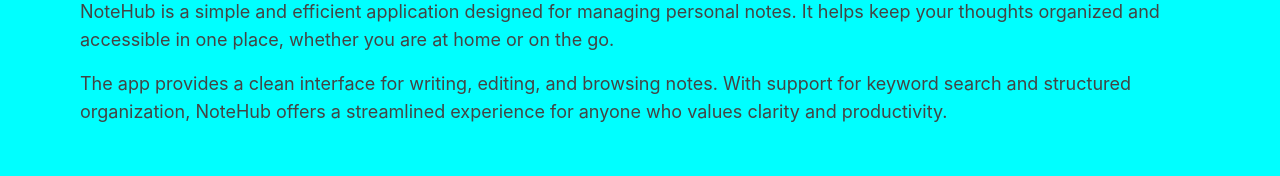
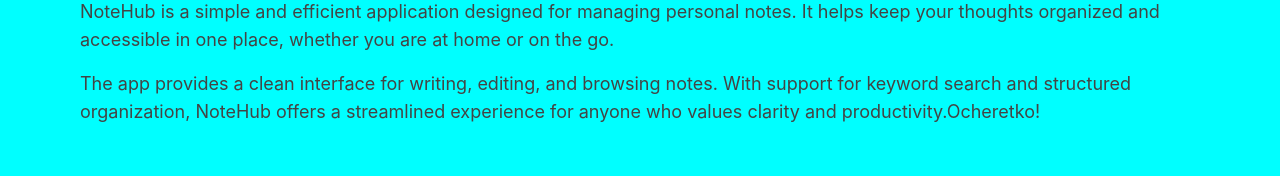
Before and after one commit to Ocheretko1992/08-zustand, a Next.js app: page / in a window 1280 px wide. Shown: the part 217-393 px from the top of the page. Built offline with nearby package versions, Linux system fonts and the light colour scheme.

Commit message:
add last name

```diff
--- a/app/page.tsx
+++ b/app/page.tsx
@@ -13,7 +13,7 @@
           The app provides a clean interface for writing, editing, and browsing
           notes. With support for keyword search and structured organization,
           NoteHub offers a streamlined experience for anyone who values clarity
-          and productivity.
+          and productivity.Ocheretko!
         </p>
       </main>
   );
```
